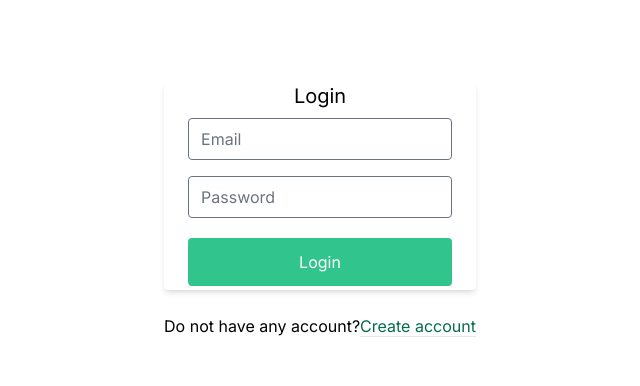
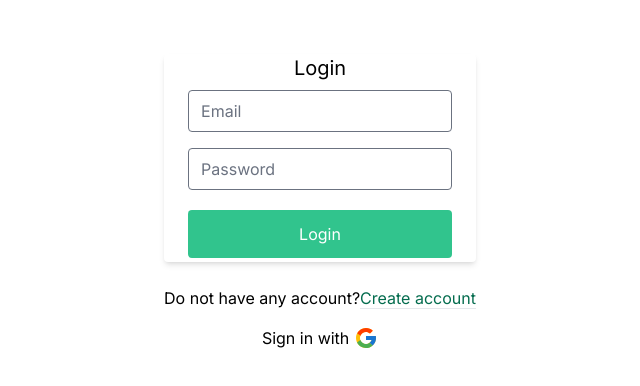
Before and after one commit to Marufhossain112/grocery-mania, a Next.js app: page /login in a window 1280 px wide. Shown: the part 190-576 px from the top of the page, without its empty margins (320-960 px from the left). Built offline with nearby package versions, Linux system fonts and the light colour scheme.

Commit message:
google login done

```diff
--- a/src/app/login/page.tsx
+++ b/src/app/login/page.tsx
@@ -1,19 +1,24 @@
 // @ts-nocheck
 "use client";
 import app from '@/firebase/firebase.init';
-import { useGetOneUserQuery } from '@/redux/api/api';
+import { useCreateUserMutation, useGetOneUserQuery } from '@/redux/api/api';
 import { setUser } from '@/redux/user/userslice';
-import { getAuth, signInWithEmailAndPassword } from 'firebase/auth';
 import { useRouter } from 'next/navigation';
 import React from 'react';
 import { useForm, SubmitHandler } from "react-hook-form";
 import toast from 'react-hot-toast';
 import { useDispatch } from 'react-redux';
+import { FcGoogle } from 'react-icons/fc';
+import { getAuth, signInWithPopup, GoogleAuthProvider, signInWithEmailAndPassword } from "firebase/auth";
+
+const provider = new GoogleAuthProvider();
 type LoginProps = {
     email: string;
     password: string;
 };
+const auth = getAuth(app);
 const Login = () => {
+    const [createUser] = useCreateUserMutation();
     // const { data, isLoading } = useGetOneUserQuery(email);
     const dispatch = useDispatch();
     const router = useRouter();
@@ -26,8 +31,6 @@ const Login = () => {
     } = useForm<LoginProps>();
     const onSubmit: SubmitHandler<LoginProps> = async (getData) => {
         const { email, password } = getData;
-        // const userRole = data.filter((data) => data.role);
-        // console.log("role", userRole);
         const response = await (fetch("http://localhost:5000/users"));
         const users = await response.json();
         const matchedData = users?.filter((user) => user.email === email);
@@ -48,6 +51,48 @@ const Login = () => {
             .catch((error) => {
                 const errorCode = error.code;
                 const errorMessage = error.message;
+            });
+    };
+    const handleGoogleSignIn = () => {
+        signInWithPopup(auth, provider)
+            .then((result) => {
+                // This gives you a Google Access Token. You can use it to access the Google API.
+                const credential = GoogleAuthProvider.credentialFromResult(result);
+                const token = credential.accessToken;
+                // The signed-in user info.
+                const user = result.user;
+                // IdP data available using getAdditionalUserInfo(result)
+                // ...
+                const userData = {
+                    name: user.displayName,
+                    email: user.email,
+                    role: "user",
+                    uid: user.uid,
+                    photoURL: user.photoURL
+                };
+
+                console.log("UserData", userData);
+                dispatch(setUser({
+                    user: user.email,
+                    role: "user",
+                    uid: user.uid,
+                }));
+                createUser({ data: userData });
+                // const handleDeleteUser = async (id: string) => {
+                // createUser(userData).unwrap();
+                // };
+                toast.success("User logged in successfully.");
+                router.push("/profile");
+                console.log("user", user);
+            }).catch((error) => {
+                // Handle Errors here.
+                const errorCode = error.code;
+                const errorMessage = error.message;
+                // The email of the user's account used.
+                const email = error.customData.email;
+                // The AuthCredential type that was used.
+                const credential = GoogleAuthProvider.credentialFromError(error);
+                // ...
             });
     };
     return (
@@ -79,6 +124,7 @@ const Login = () => {
                             >Login</button>
                         </div>
 
+
                         <div className="text-grey-dark mt-6">
                             Do not have any account?
                             <a className="no-underline border-b border-blue text-green-700" href="../register/">
@@ -86,8 +132,21 @@ const Login = () => {
                             </a>
                         </div>
                     </div>
-                </form>
-            </div>
+                </form >
+                <button
+                    className="w-full text-center py-3 rounded  text-white hover:bg-green-dark focus:outline-none my-1"
+                >
+                    <div style={{
+                        display: "flex",
+                        justifyContent: "center",
+                        fontSize: "1.5rem",
+                        alignItems: "center",
+                        gap: "0.3rem"
+                    }}>
+                        <span style={{ fontSize: "1rem", color: "black" }}> Sign in with</span>   <FcGoogle onClick={handleGoogleSignIn} />
+                    </div>
+                </button>
+            </div >
         </div >
     );
 };
--- a/src/app/profile/page.tsx
+++ b/src/app/profile/page.tsx
@@ -33,6 +33,7 @@ export default function UserProfileCard() {
     const userOrderedCart = ordered.find((cart) => cart);
     const foundOrderedCart = userOrderedCart?.filter((cart) => cart.user === user);
     const { data, isLoading } = useGetOneUserQuery(user);
+    console.log("DAAATa",data)
     const dispatch = useDispatch();
     const router = useRouter();
     const auth = getAuth(app);
@@ -92,10 +93,10 @@ export default function UserProfileCard() {
                             <div className="flex flex-col items-center pb-10">
                                 <Avatar rounded />
                                 <h5 className="mb-1 text-xl font-medium text-gray-900 dark:text-white">
-                                    {user.name}
+                                    {user?.name}
                                 </h5>
                                 <span className="text-sm text-gray-500 dark:text-gray-400">
-                                    {user.phoneNumber}
+                                    {user?.phoneNumber}
                                 </span>
                                 <div className="mt-4 flex space-x-3 lg:mt-6">
                                     <p className='text-center'>Payment methods</p>
--- a/src/redux/api/api.ts
+++ b/src/redux/api/api.ts
@@ -4,7 +4,7 @@ import { useSelector } from 'react-redux';
 export const api = createApi({
     reducerPath: 'api',
     baseQuery: fetchBaseQuery({ baseUrl: 'http://localhost:5000/' }),
-    tagTypes: ['removeUser', 'removeProduct', 'editProfile'],
+    tagTypes: ['removeUser', 'removeProduct', 'editProfile', 'createUser'],
     endpoints: (builder) => ({
         getFeaturedProducts: builder.query({
             query: () => `featuredProducts`,
@@ -21,11 +21,19 @@ export const api = createApi({
         }),
         getUsers: builder.query({
             query: () => `users`,
-            providesTags: ['removeUser', 'editProfile']
+            providesTags: ['removeUser', 'editProfile', 'createUser']
+        }),
+        createUser: builder.mutation({
+            query: ({ data }) => ({
+                url: `users`,
+                method: 'POST',
+                body: data
+            }),
+            invalidatesTags: ['createUser']
         }),
         getOneUser: builder.query({
             query: (email) => `users/${email}`,
-            providesTags: ['editProfile']
+            providesTags: ['editProfile', 'createUser']
         }),
         getBookedOrders: builder.query({
             query: () => `orders`,
@@ -59,4 +67,4 @@ export const api = createApi({
 });
 
 // auto-generated based on the defined endpoints
-export const { useGetFeaturedProductsQuery, useVisualsProductsQuery, useProductsQuery, useGetOneProductQuery, useGetUsersQuery, useGetOneUserQuery, useGetBookedOrdersQuery, useGetAddedCartQuery, useDeleteSingleUserMutation, useDeleteSingleProductMutation, useEditProfileMutation } = api;
+export const { useGetFeaturedProductsQuery, useVisualsProductsQuery, useProductsQuery, useGetOneProductQuery, useGetUsersQuery, useGetOneUserQuery, useGetBookedOrdersQuery, useGetAddedCartQuery, useDeleteSingleUserMutation, useDeleteSingleProductMutation, useEditProfileMutation, useCreateUserMutation } = api;
```
